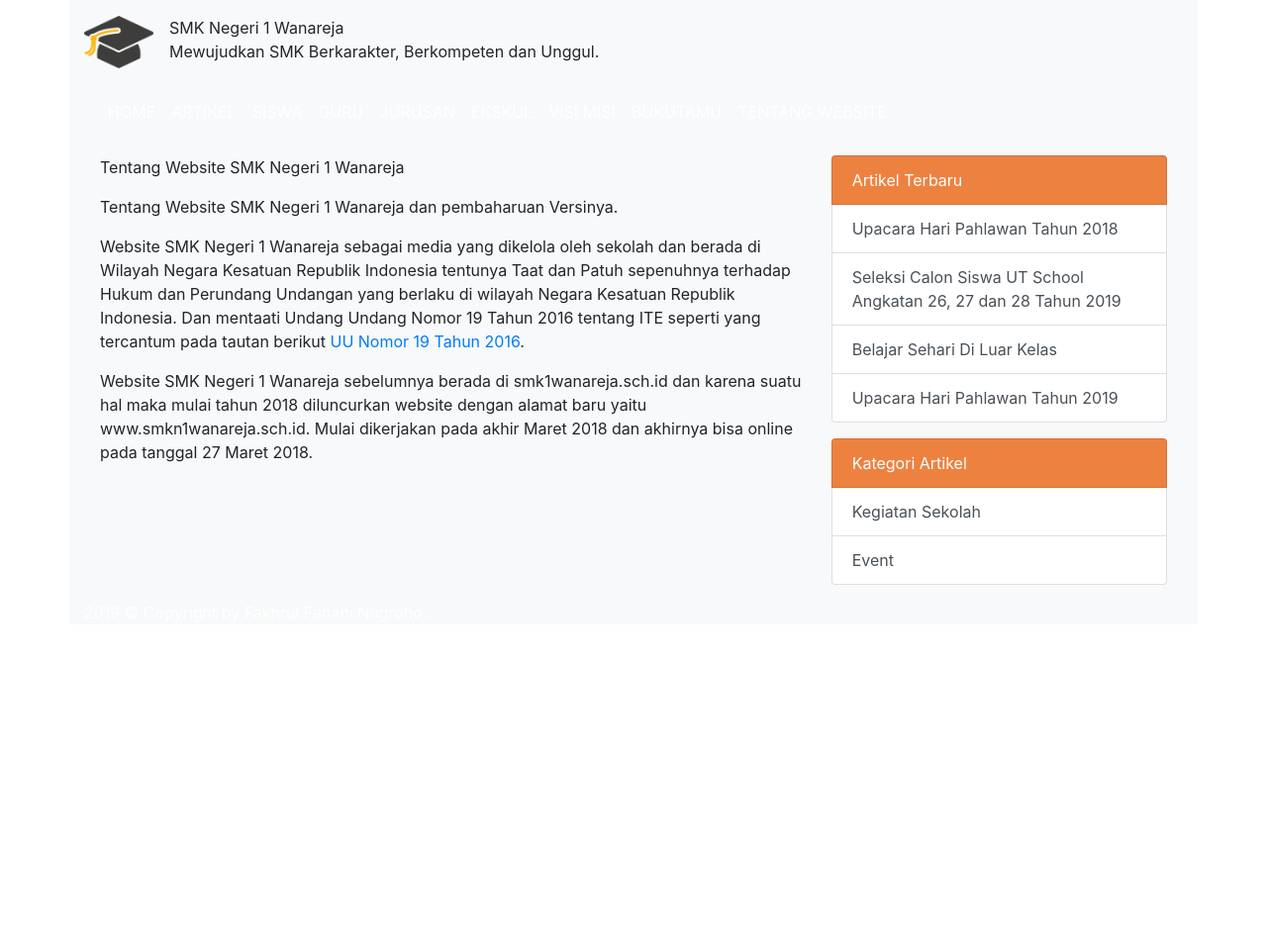
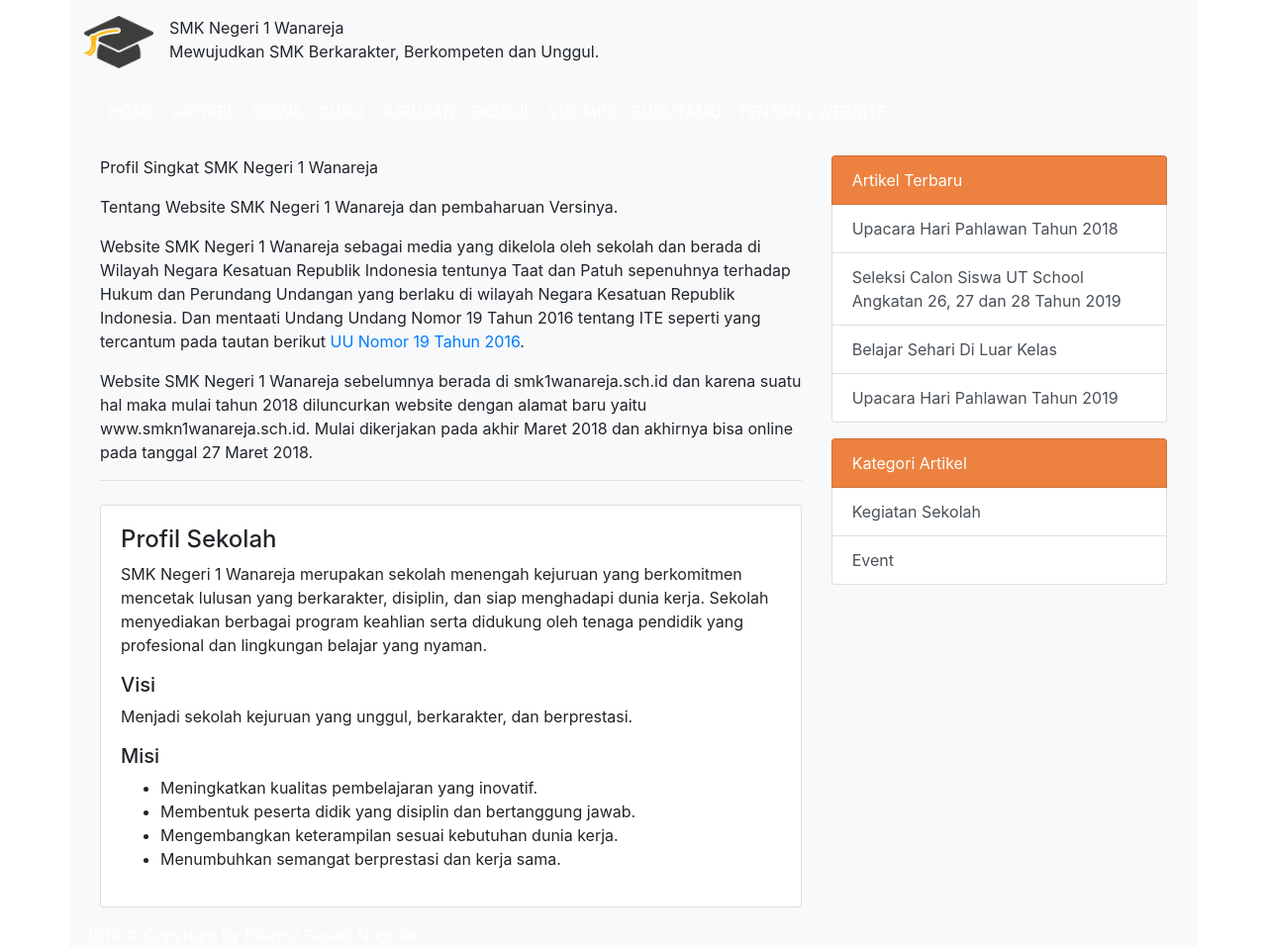
Before and after one commit to glyn173/praktek-branch, a PHP site: page /web_sekolah/tentang_website.php in a window 1280 px wide. Shown: the whole page at 99% size. Before the commit the page ends 591 px from the top, so only its background shows below. Run offline with PHP 8.4, Linux system fonts and the light colour scheme; data comes from the database, SQL or seed files in the repository.

Commit message:
Menambahkan halaman profil

```diff
--- a/web_sekolah/tentang_website.php
+++ b/web_sekolah/tentang_website.php
@@ -11,7 +11,7 @@ $aktif = 'tentang_website';
 <head>
 	<meta charset="utf-8">
 	<meta http-equiv="X-UA-Compatible" content="IE=edge">
-	<title>Detail Artikel - SMK Negeri 1 Wanareja</title>
+	<title>Profil Singkat Artikel - SMK Negeri 1 Wanareja</title>
 	<link rel="stylesheet" href="resources/fonts/stylesheet.css">
 	<link rel="stylesheet" href="resources/css/bootstrap.min.css">
 	<link rel="stylesheet" href="resources/css/style.css">
@@ -36,11 +36,39 @@ $aktif = 'tentang_website';
 		<div class="row p-3">
 			<div class="col-md-8">
 				<div class="title mb-3">
-					Tentang Website SMK Negeri 1 Wanareja
+					Profil Singkat SMK Negeri 1 Wanareja
 				</div>
 				<div class="artikel">
 					<?= $tentang_website['tentang_website'] ?>
 				</div>
+
+				<hr>
+
+<div class="card mt-4">
+    <div class="card-body">
+        <h4>Profil Sekolah</h4>
+        <p>
+            SMK Negeri 1 Wanareja merupakan sekolah menengah kejuruan yang berkomitmen
+            mencetak lulusan yang berkarakter, disiplin, dan siap menghadapi dunia kerja.
+            Sekolah menyediakan berbagai program keahlian serta didukung oleh tenaga pendidik
+            yang profesional dan lingkungan belajar yang nyaman.
+        </p>
+
+        <h5>Visi</h5>
+        <p>
+            Menjadi sekolah kejuruan yang unggul, berkarakter, dan berprestasi.
+        </p>
+
+        <h5>Misi</h5>
+        <ul>
+            <li>Meningkatkan kualitas pembelajaran yang inovatif.</li>
+            <li>Membentuk peserta didik yang disiplin dan bertanggung jawab.</li>
+            <li>Mengembangkan keterampilan sesuai kebutuhan dunia kerja.</li>
+            <li>Menumbuhkan semangat berprestasi dan kerja sama.</li>
+        </ul>
+    </div>
+</div>
+
 			</div>
 			<?php require_once 'sidebar.php'; ?>
 		</div>
```
